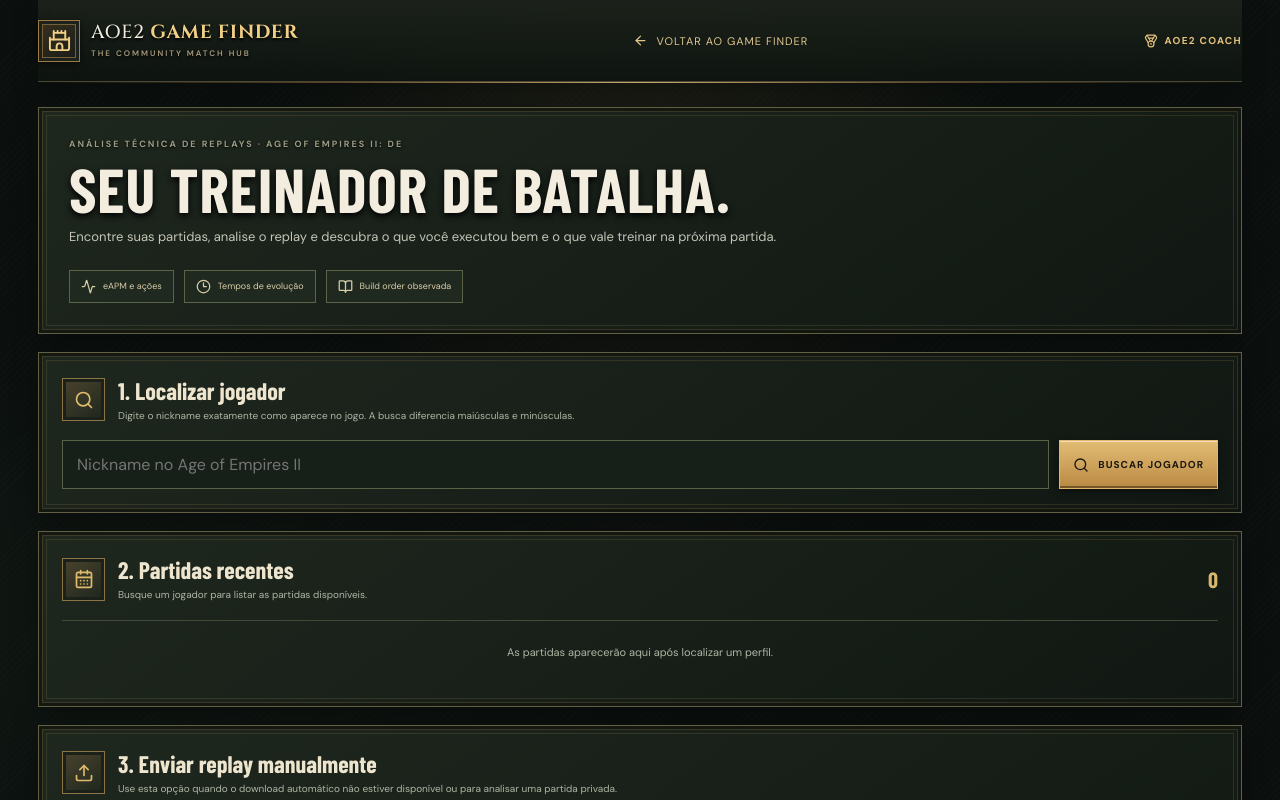
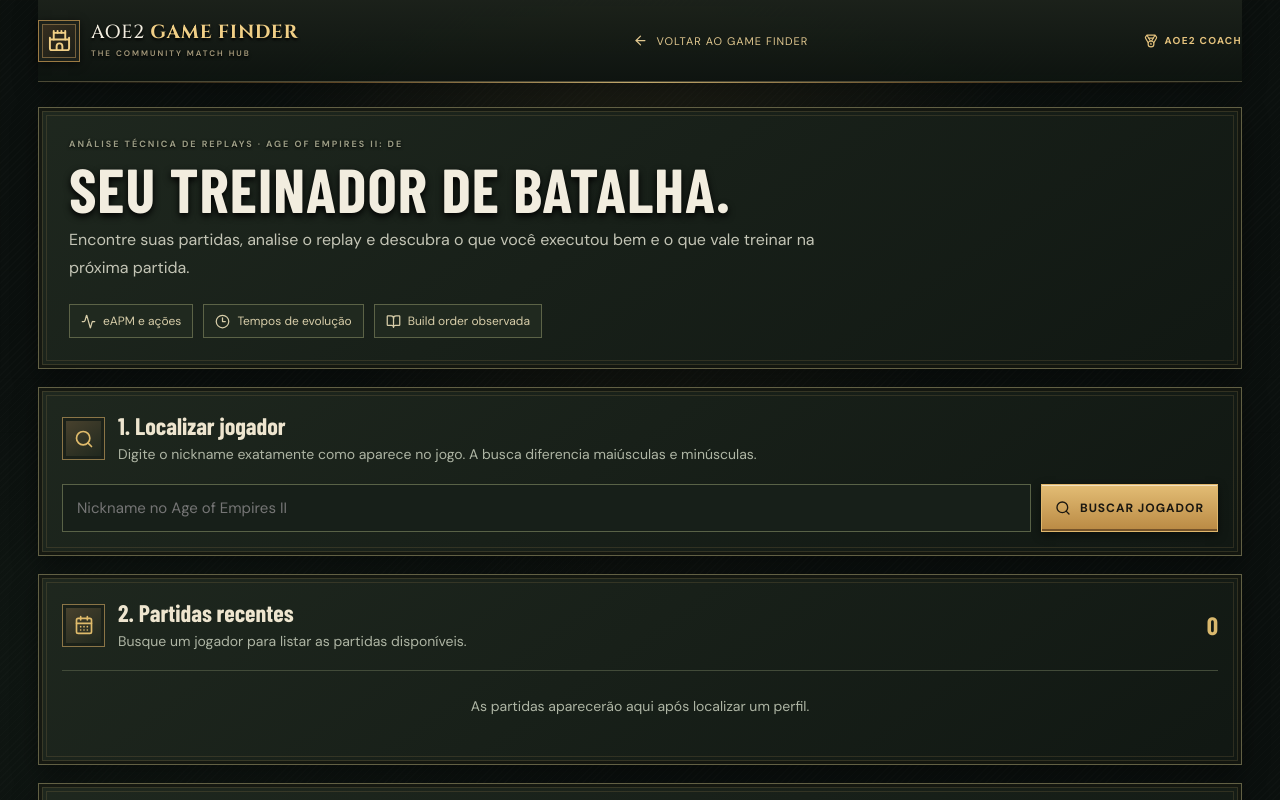
Before and after one commit to mcslug10/aoe2-game-finder, a Next.js app: page /coach in a window 1280 px wide. Shown: the top 800 px of the page. Built offline with nearby package versions, Linux system fonts and the light colour scheme; a web font is replaced by a local one.

Commit message:
Improve AOE2 Coach readability with larger typography

```diff
--- a/app/globals.css
+++ b/app/globals.css
@@ -271,3 +271,68 @@ footer{border-top:1px solid #62583a;padding:22px 0 27px;display:flex;justify-con
  .coach-rating-axis-label{font-size:9px}
  .coach-rating-legend small{width:100%;margin-left:0}
 }
+
+
+/* AOE2 Coach accessibility: improve text size and reading comfort */
+.coach-page{font-size:15px}
+.coach-hero>p{font-size:16px;line-height:1.75}
+.coach-hero-points span{font-size:12px}
+.coach-section-heading p{font-size:14px;line-height:1.65}
+.coach-search-form input{font-size:15px}
+.coach-search-form .create-btn{font-size:12px}
+.coach-profile-choices>strong{font-size:13px}
+.coach-profile-choice b{font-size:14px}
+.coach-profile-choice small{font-size:12px}
+.coach-label{font-size:11px}
+.coach-selected-profile small{font-size:12px}
+.coach-count{font-size:25px}
+.coach-empty{font-size:14px;line-height:1.6}
+.coach-match-info p{font-size:13px;line-height:1.5}
+.coach-match-info small{font-size:12px;line-height:1.5}
+.coach-analyze-btn{font-size:11px}
+.coach-footnote{font-size:12px;line-height:1.75}
+.coach-dropzone>span{font-size:12px}
+.coach-upload-action{font-size:11px!important}
+.coach-alert{font-size:14px;line-height:1.65}
+.coach-parser-badge{font-size:10px}
+.coach-report-title p{font-size:13px;line-height:1.55}
+.coach-metric>span{font-size:12px}
+.coach-metric small{font-size:11px;line-height:1.4}
+.coach-insight b{font-size:13px}
+.coach-insight p{font-size:12px;line-height:1.7}
+.coach-age-item span{font-size:12px}
+.coach-timeline-row{font-size:12px;line-height:1.55;grid-template-columns:72px 120px 1fr}
+.coach-limitations ul{font-size:12px;line-height:1.85}
+.coach-score-card>p{font-size:12px;line-height:1.6}
+.coach-score-card>span{font-size:11px;line-height:1.7}
+.coach-confidence{font-size:10px}
+.coach-strategy-card>p{font-size:13px;line-height:1.7}
+.coach-evidence>b,.coach-alternatives>b{font-size:12px}
+.coach-evidence span,.coach-alternatives span{font-size:12px;line-height:1.65}
+.coach-category-top b{font-size:13px}
+.coach-category-row p{font-size:12px;line-height:1.7}
+.coach-reaction-flow small{font-size:10px;line-height:1.4}
+.coach-reaction-flow span{font-size:12px}
+.coach-reaction-card .coach-report-block>p{font-size:13px;line-height:1.7}
+.coach-reaction-delay{font-size:11px}
+.coach-tip-heading span{font-size:11px}
+.coach-tip p{font-size:12px;line-height:1.7}
+.coach-tip>div:last-child{font-size:12px;line-height:1.7}
+.coach-strengths span{font-size:12px;line-height:1.7}
+.coach-rating-range button{font-size:11px;padding:9px 11px}
+.coach-rating-stat>span{font-size:12px}
+.coach-rating-stat>small{font-size:11px;line-height:1.5}
+.coach-rating-axis-label{font-size:12px}
+.coach-rating-legend span{font-size:12px}
+.coach-rating-legend small{font-size:11px}
+.coach-rating-empty{font-size:13px;line-height:1.7}
+.coach-rating-loading{font-size:13px}
+@media(max-width:760px){
+  .coach-hero>p{font-size:15px}
+  .coach-section-heading p{font-size:13px}
+  .coach-match-info p{font-size:12px}
+  .coach-match-info small{font-size:11px}
+  .coach-timeline-row{grid-template-columns:58px 90px minmax(0,1fr);gap:6px;font-size:11px;line-height:1.5;padding:10px 8px}
+  .coach-rating-axis-label{font-size:11px}
+  .coach-rating-legend span{font-size:11px}
+}
```
